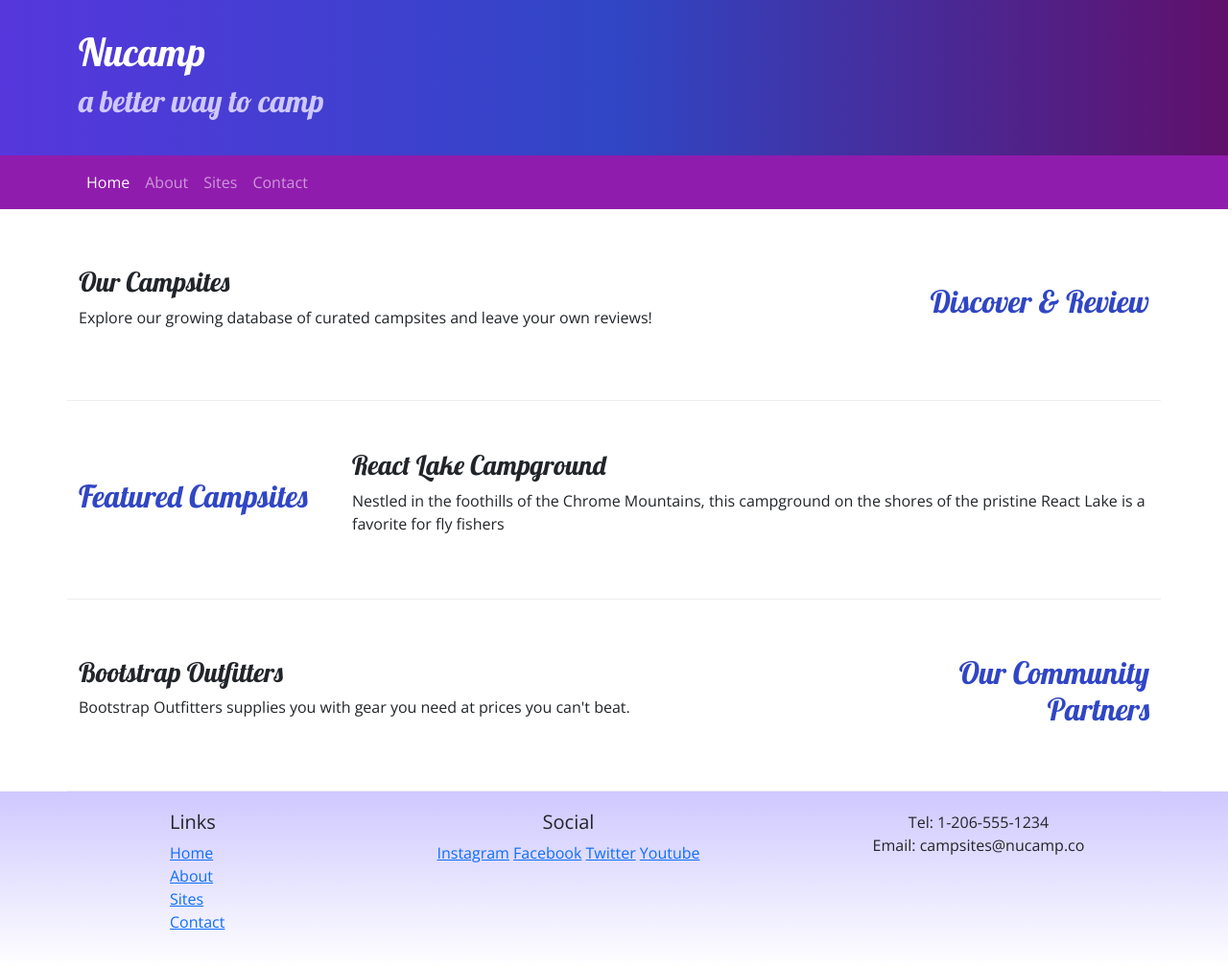
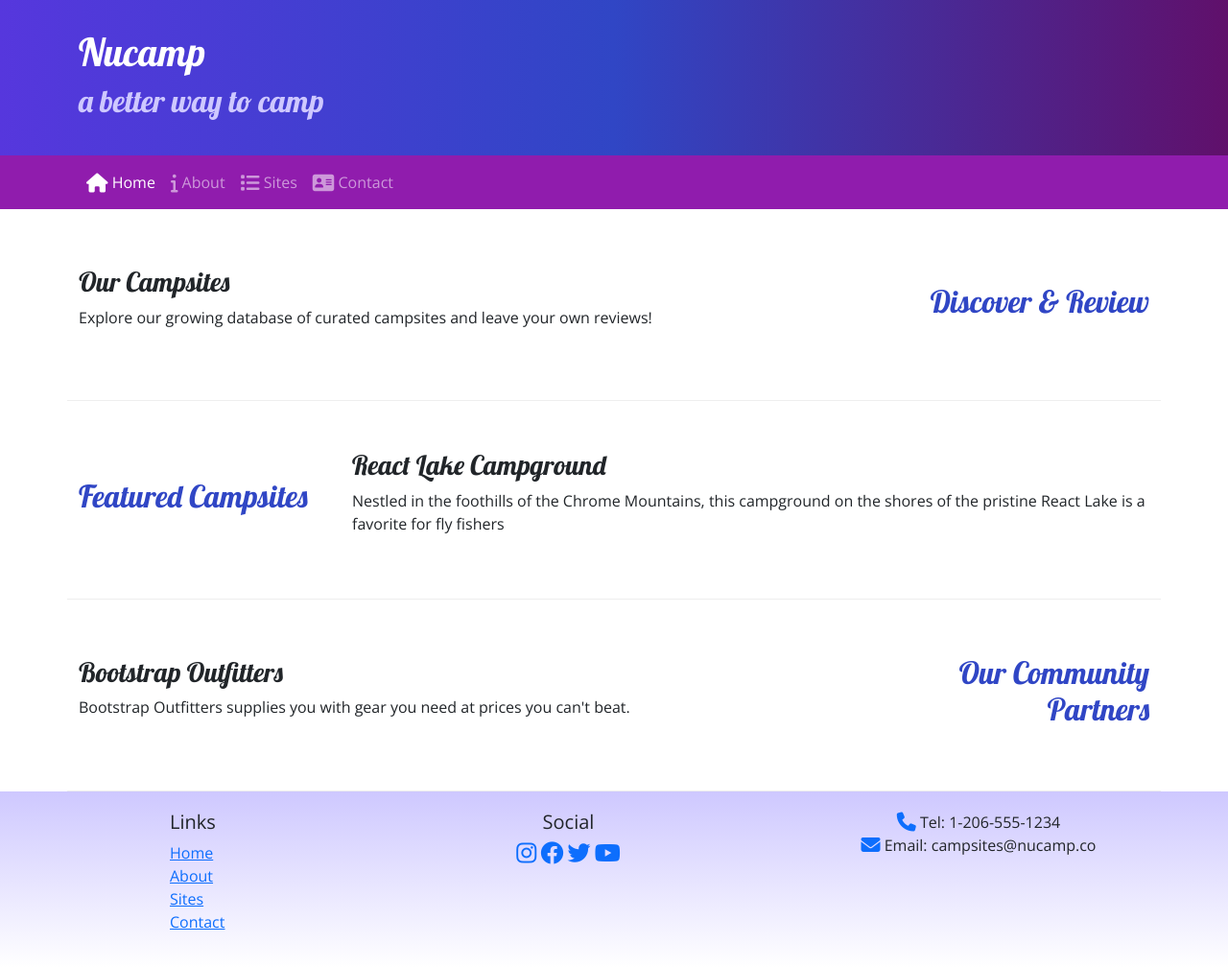
Before and after one commit to simmpabla/nucampsite-first-bootcamp-, a plain HTML site: page index.html in a window 1280 px wide. Shown: the whole page at 96% size. Drawn offline with nearby package versions, Linux system fonts and the light colour scheme.

Commit message:
Icon Fonts

```diff
--- a/index.html
+++ b/index.html
@@ -9,6 +9,7 @@
         <link href="https://cdn.jsdelivr.net/npm/bootstrap@5.2.3/dist/css/bootstrap.min.css" rel="stylesheet" integrity="sha384-rbsA2VBKQhggwzxH7pPCaAqO46MgnOM80zW1RWuH61DGLwZJEdK2Kadq2F9CUG65" crossorigin="anonymous"/>
 
         <!--Additional CSS must be placed after Bootstrap CSS-->
+        <link rel="stylesheet" href="https://cdnjs.cloudflare.com/ajax/libs/font-awesome/6.2.1/css/all.min.css" integrity="sha512-MV7K8+y+gLIBoVD59lQIYicR65iaqukzvf/nwasF0nqhPay5w/9lJmVM2hMDcnK1OnMGCdVK+iQrJ7lzPJQd1w==" crossorigin="anonymous" referrerpolicy="no-referrer"/>
         <link rel="stylesheet" href="https://fonts.googleapis.com/css?family=Lobster|Open+Sans" />
         <link rel="stylesheet" href="css/styles.css" />
 
@@ -37,10 +38,10 @@
                 </button>
                 <div class="collapse navbar-collapse" id="nucampNavbar">
                     <ul class="navbar-nav">
-                        <li class="nav-item"><a class="nav-link active" href="#">Home</a></li>
-                        <li class="nav-item"><a class="nav-link" href="aboutus.html">About</a></li>
-                        <li class="nav-item"><a class="nav-link" href="#">Sites</a></li>
-                        <li class="nav-item"><a class="nav-link" href="#">Contact</a></li>
+                        <li class="nav-item"><a class="nav-link active" href="#"><i class="fa-solid fa-house fa-lg"></i> Home</a></li>
+                        <li class="nav-item"><a class="nav-link" href="aboutus.html"><i class="fa-solid fa-info fa-lg"></i> About</a></li>
+                        <li class="nav-item"><a class="nav-link" href="#"><i class="fa-solid fa-list fa-lg"></i> Sites</a></li>
+                        <li class="nav-item"><a class="nav-link" href="#"><i class="fa-solid fa-address-card fa-lg"></i> Contact</a></li>
                     </ul>
                 </div>
             </div>
@@ -102,14 +103,14 @@
                     </div>
                     <div class="col-6 col-sm-5 text-center">
                         <h5>Social</h5>
-                        <a href="http://instagram.com/">Instagram</a>
-                        <a href="http:facebook.com/">Facebook</a>
-                        <a href="http://twitter.com/">Twitter</a>
-                        <a href="http://youtube.com/">Youtube</a>
+                        <a href="http://instagram.com/"><i class="fa-brands fa-instagram fa-xl"></i></a>
+                        <a href="http:facebook.com/"><i class="fa-brands fa-facebook fa-xl"></i></a>
+                        <a href="http://twitter.com/"><i class="fa-brands fa-twitter fa-xl"></i></a>
+                        <a href="http://youtube.com/"><i class="fa-brands fa-youtube fa-xl"></i></a>
                     </div>
                     <div class="col-sm-4 text-center">
-                        Tel: 1-206-555-1234 <br />
-                        Email: campsites@nucamp.co
+                        <i class="fa-solid fa-phone fa-lg text-primary"></i> Tel: 1-206-555-1234 <br />
+                        <i class="fa-solid fa-envelope fa-lg text-primary"></i> Email: campsites@nucamp.co
                     </div>
                 </div>
             </div>
```
Also changed, not shown: aboutus.html (+11 -10 lines).
